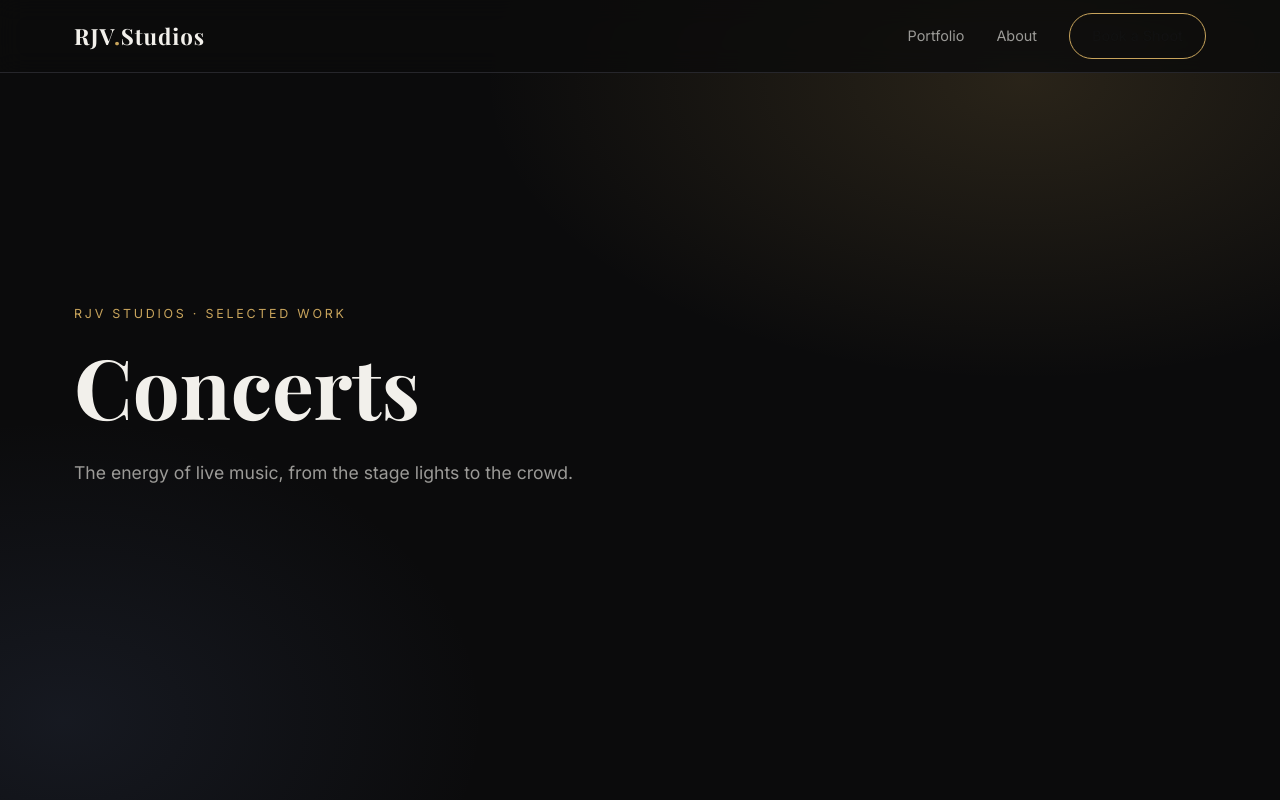
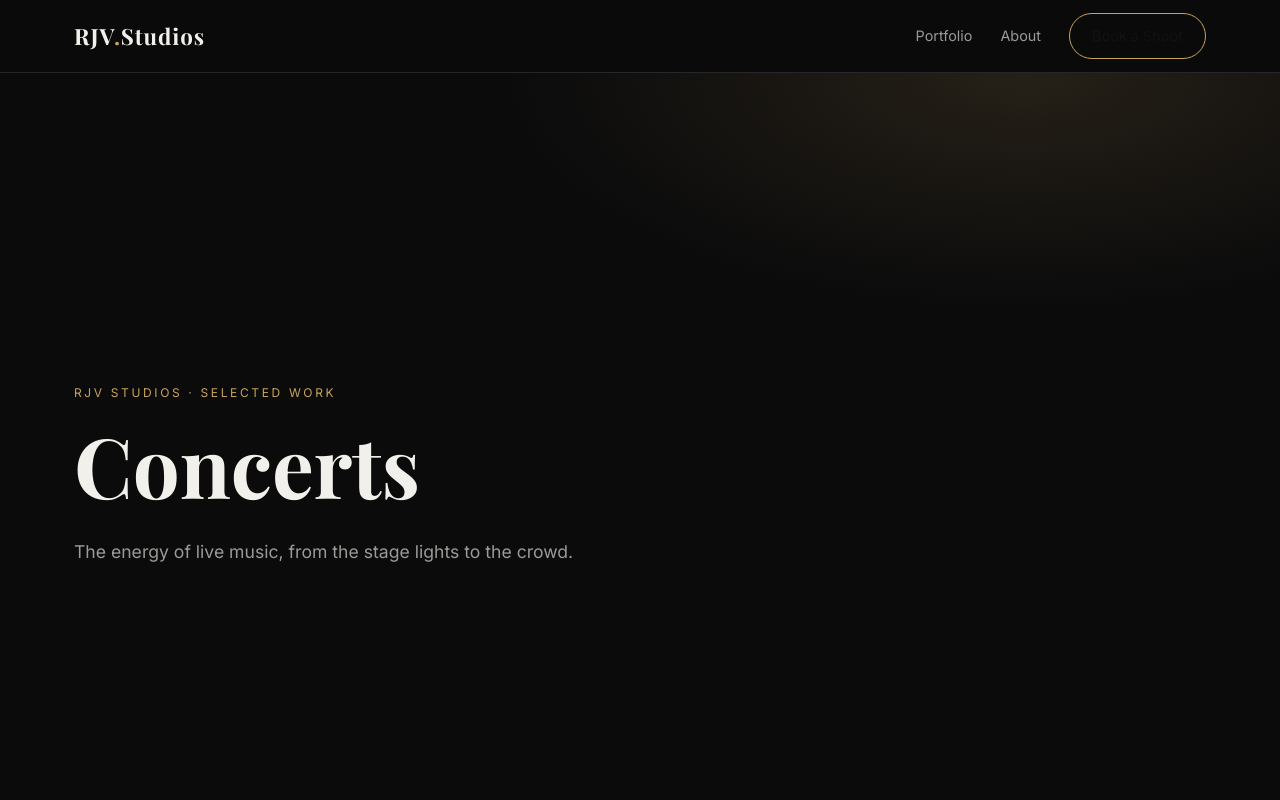
Before and after one commit to Ayushpatel1304/RJV-studios, a plain HTML site: page gallery.html in a window 1280 px wide. Shown: the top 800 px of the page. Drawn offline with nearby package versions, Linux system fonts and the light colour scheme.

Commit message:
Load dedicated gallery stylesheet

```diff
--- a/gallery.html
+++ b/gallery.html
@@ -9,6 +9,7 @@
 <link rel="preconnect" href="https://fonts.gstatic.com" crossorigin>
 <link href="https://fonts.googleapis.com/css2?family=Inter:wght@300;400;500;600&family=Playfair+Display:wght@500;700&display=swap" rel="stylesheet">
 <link rel="stylesheet" href="assets/css/styles.css">
+<link rel="stylesheet" href="assets/css/gallery.css">
 </head>
 <body>
 <header>
```
